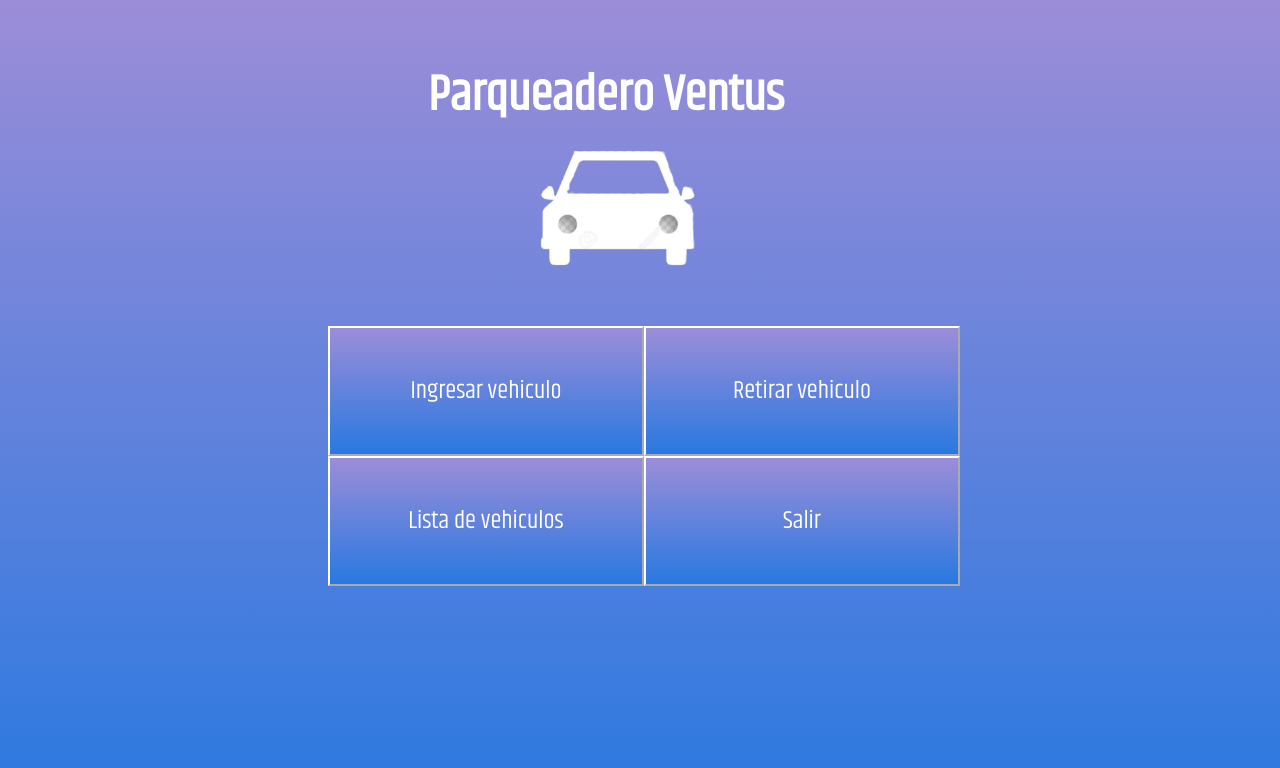
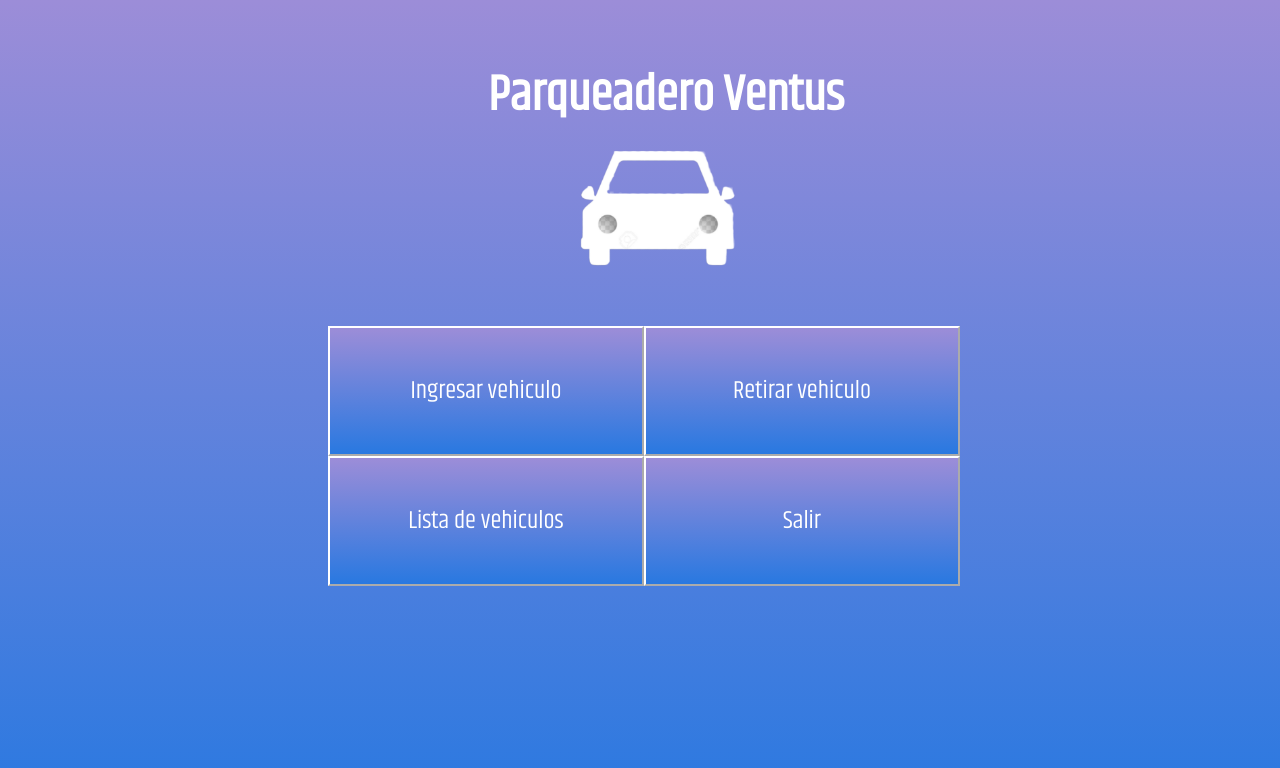
Before and after one commit to JohannaBepe/JohannaBepe, a plain HTML site: page index.html in a window 1280 px wide. Drawn offline with Linux system fonts and the light colour scheme.

```diff
--- a/index.html
+++ b/index.html
@@ -20,14 +20,14 @@
             position: absolute;
             margin-top: 50px;
             display: flex;
-            margin-left: 420px;
+            margin-left: 480px;
             color: white;
         }
         .icon img{
           margin-top: 90px;
            width: 220px;
            height: 220px;
-           margin-left: 500px;
+           margin-left: 540px;
 
         }
         .contenedor-botones {
```
